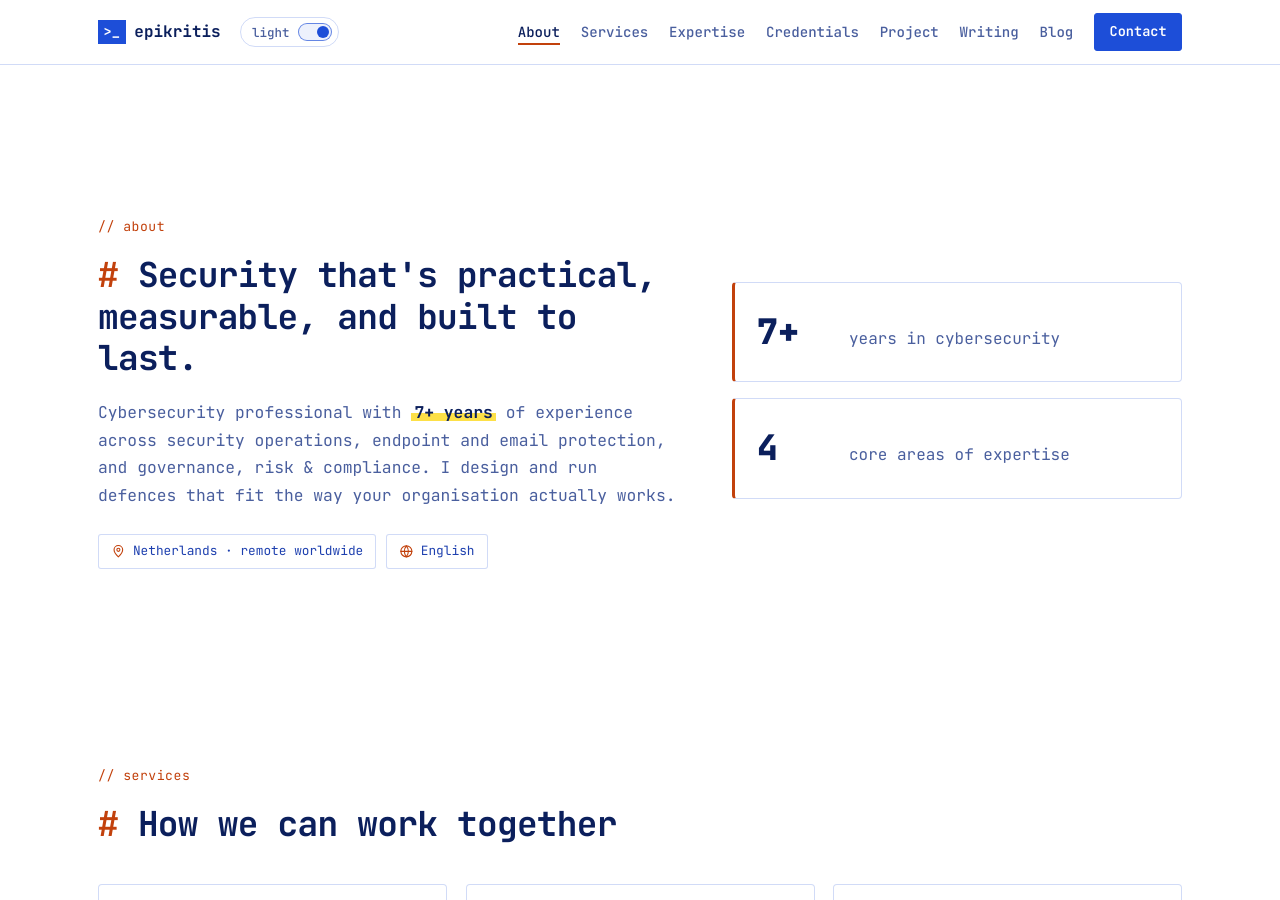
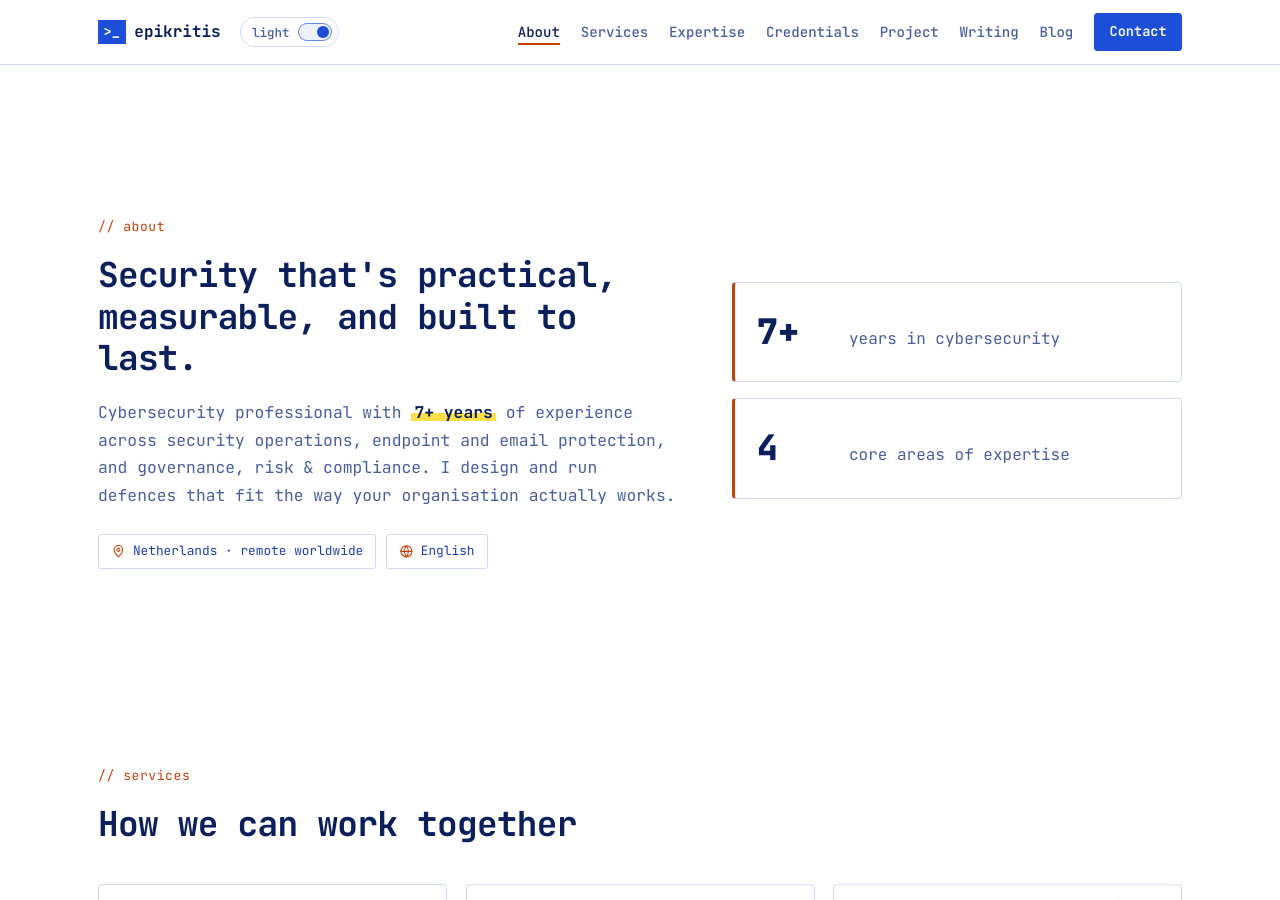
Before and after one commit to epikritis/epikritis.github.io, a Jekyll site: the page built from index.md, in a window 1280 px wide and 900 px high, scrolled down 785 px. Built offline with Jekyll 4.4.1, drawn with Linux system fonts in a browser that asks for light colours; some of the changed text lies outside the part shown.

Commit message:
Tidy section headings: drop "#" prefix, remove redundant heading, rename eyebrows
Co-Authored-By: Claude Opus 5.5 <noreply@anthropic.com>

```diff
--- a/_layouts/home.html
+++ b/_layouts/home.html
@@ -183,7 +182,7 @@ layout: default
 <!-- Project -->
 <section class="section container" id="project">
   <header class="section-head reveal">
-    <p class="eyebrow mono">// notable project</p>
+    <p class="eyebrow mono">// notable projects</p>
     <h2>Selected work</h2>
   </header>
   <article class="feature reveal">
@@ -225,7 +224,7 @@ layout: default
 {% if faqs.size > 0 %}
 <section class="section container" id="faq">
   <header class="section-head reveal">
-    <p class="eyebrow mono">// faq</p>
+    <p class="eyebrow mono">// frequently asked questions</p>
     <h2>Frequently asked questions</h2>
   </header>
   <div class="faq">
--- a/assets/css/main.css
+++ b/assets/css/main.css
@@ -88,7 +88,6 @@ a:hover { color: var(--text-strong); }
 h1, h2, h3 { color: var(--text-strong); line-height: 1.2; letter-spacing: -0.02em; margin: 0 0 .6em; text-shadow: var(--glow); }
 h1 { font-size: clamp(1.9rem, 4.6vw, 3.2rem); font-weight: 800; }
 h2 { font-size: clamp(1.5rem, 3vw, 2.15rem); font-weight: 700; }
-h2::before { content: "# "; color: var(--hl); text-shadow: none; }
 h3 { font-size: 1.1rem; font-weight: 600; }
 p { margin: 0 0 1em; }
 
```
Also changed, not shown: other parts of _layouts/home.html (+0 -1 lines).
